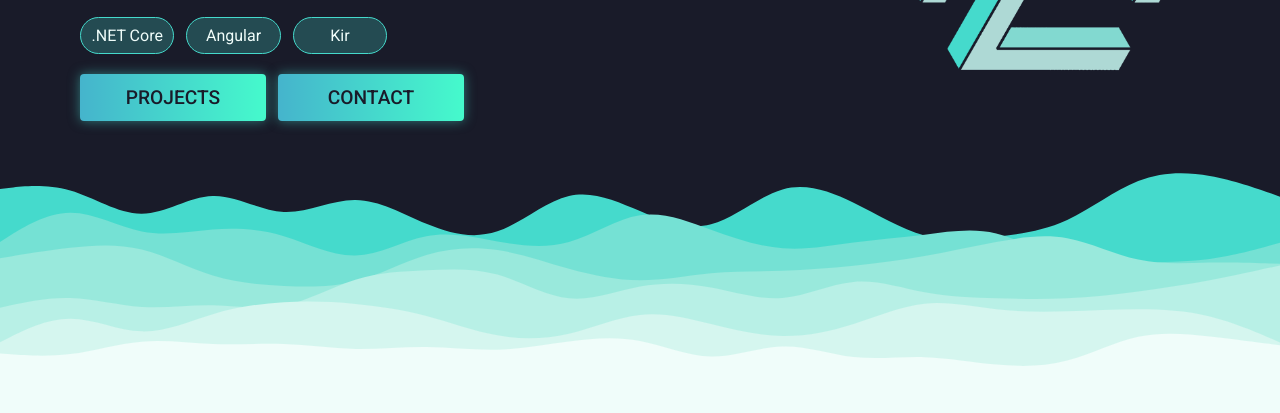
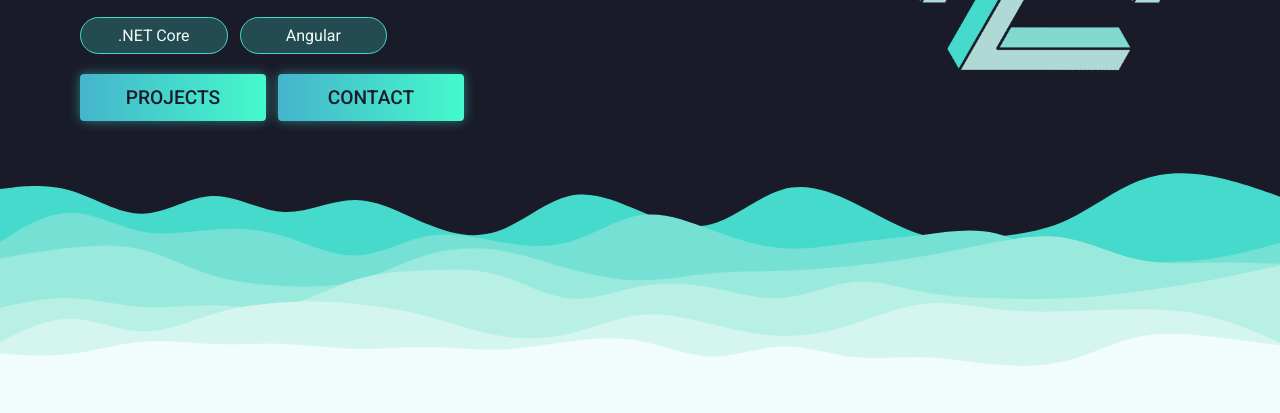
Before and after one commit to MissingCodeC/portfolio, a website built with webpack: page public/index.html in a window 1280 px wide. Shown: the part 387-800 px from the top of the page. Built offline with nearby package versions, Linux system fonts and the light colour scheme.

Commit message:
hero section edited

```diff
--- a/public/index.html
+++ b/public/index.html
@@ -54,7 +54,6 @@
                         <div class="stacks">
                             <div class="stack">.NET Core</div>
                             <div class="stack">Angular</div>
-                            <div class="stack">Kir</div>
                         </div>
                         <div class="nav-buttons">
                             <a class="primary-button" href="#portfolio">PROJECTS</a>
```
